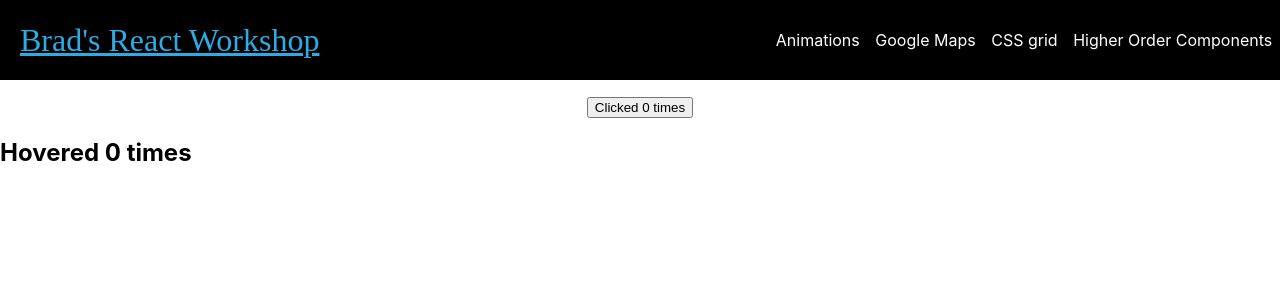
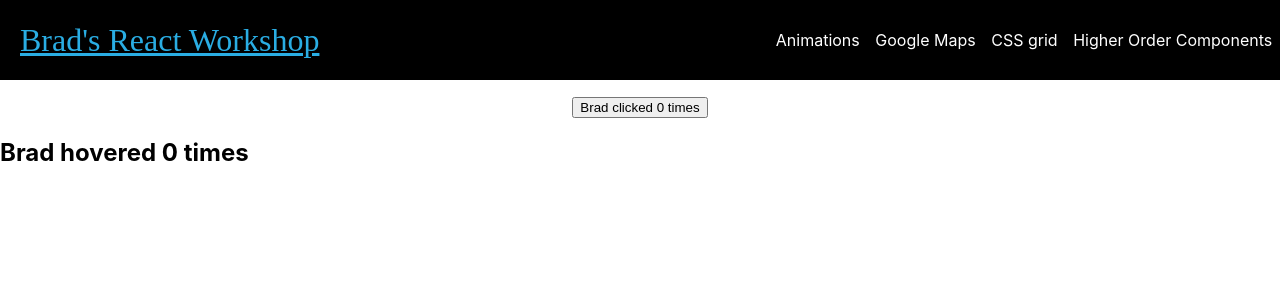
Before and after one commit to newcasio/brads-playground, a React (Create React App) app: page /hoc in a window 1280 px wide. Shown: the top 300 px of the page. Built offline with nearby package versions, Linux system fonts and the light colour scheme; no server answers; a web font is replaced by a local one; what react-google-maps would draw is missing.

Commit message:
hoc - function and data passed from hoc to orig component

```diff
--- a/src/components/Hoc/ClickCounter.jsx
+++ b/src/components/Hoc/ClickCounter.jsx
@@ -1,31 +1,19 @@
 import React, { Component } from "react";
+import UpdatedComponent from "./withCounter";
 
 import "./hoc.css";
 
 class ClickCounter extends Component {
-  constructor(props) {
-    super(props);
-
-    this.state = {
-      count: 0
-    };
-  }
-
-  incrementCount = () => {
-    this.setState(prevState => {
-      return { count: prevState.count + 1 };
-    });
-  };
-
   render() {
-    const { count } = this.state;
+    const { counter, currentCount } = this.props;
     return (
       <div className="click__button">
-        <button onClick={this.incrementCount}>Clicked {count} times</button>
-        {/* <button onClick={this.incrementCount}>Clicked {count} times</button> */}
+        <button onClick={counter}>
+          {this.props.name} clicked {currentCount} times
+        </button>
       </div>
     );
   }
 }
 
-export default ClickCounter;
+export default UpdatedComponent(ClickCounter);
--- a/src/components/Hoc/Hoc.jsx
+++ b/src/components/Hoc/Hoc.jsx
@@ -1,5 +1,3 @@
-//share common functionality between components.
-
 import React, { Component } from "react";
 
 import ClickCounter from "./ClickCounter.jsx";
--- a/src/components/Hoc/HoverCounter.jsx
+++ b/src/components/Hoc/HoverCounter.jsx
@@ -1,27 +1,16 @@
 import React, { Component } from "react";
+import UpdatedComponent from "./withCounter";
 
 class HoverCounter extends Component {
-  constructor(props) {
-    super(props);
-
-    this.state = {
-      count: 0
-    };
-  }
-
-  incrementCount = () => {
-    this.setState(prevState => {
-      return { count: prevState.count + 1 };
-    });
-  };
   render() {
-    const { count } = this.state;
     return (
       <div>
-        <h2 onMouseOver={this.incrementCount}>Hovered {count} times</h2>
+        <h2 onMouseOver={this.props.counter}>
+          {this.props.name} hovered {this.props.currentCount} times
+        </h2>
       </div>
     );
   }
 }
 
-export default HoverCounter;
+export default UpdatedComponent(HoverCounter);
--- /dev/null
+++ b/src/components/Hoc/withCounter.js
@@ -0,0 +1,40 @@
+//this is the HOC because it will take a component and add functionality to it (add the increment function)
+
+import React, { Component } from "react";
+
+const UpdatedComponent = OriginalComponent => {
+  class NewComponent extends Component {
+    constructor(props) {
+      super(props);
+
+      this.state = {
+        count: 0
+      };
+    }
+    incrementCount = () => {
+      this.setState(prevState => {
+        return { count: prevState.count + 1 };
+      });
+    };
+    render() {
+      return (
+        <OriginalComponent
+          name="Brad"
+          counter={this.incrementCount}
+          currentCount={this.state.count}
+        />
+      );
+    }
+  }
+  return NewComponent;
+};
+
+export default UpdatedComponent;
+
+//OriginalComponent taken as the argument.
+//props/data added to OriginalComponent.
+//NewComponent created, in the end this is returned.
+
+//import this UpdatedComponent into the component file which is to be used as the argument.
+//apply this function in the `export default UpdatedComponent(component)`
+//this is exporting what is returned from the HOC
```
Also changed, not shown: src/components/Hoc/notes.md (added, +21 -0 lines).
